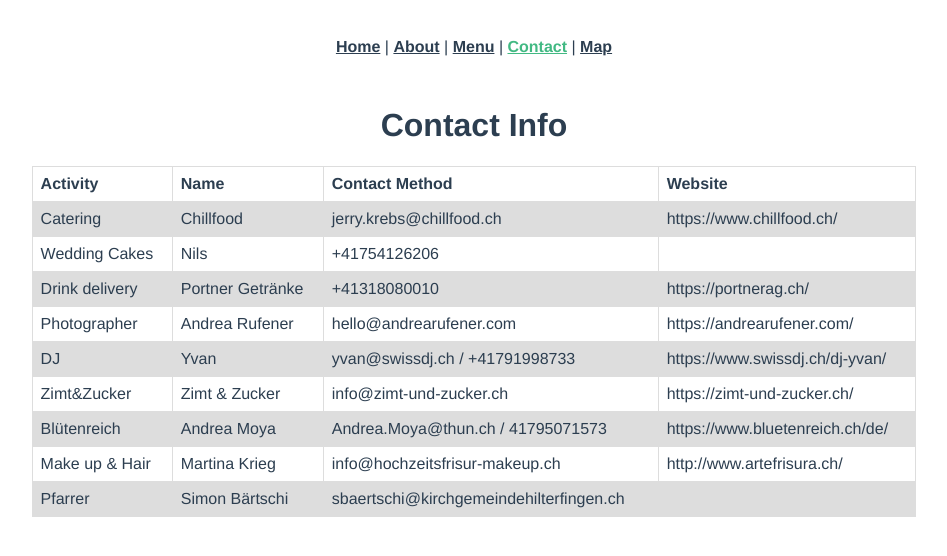
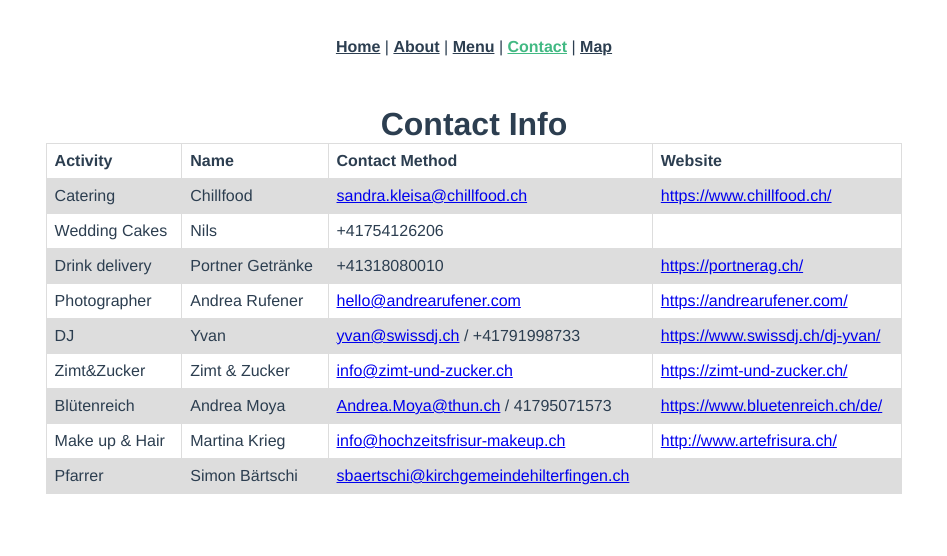
Before and after one commit to MasindeOdera/wedding-plan, a Vue app: page /contact in a window 1280 px wide. Shown: the top 556 px of the page, without its empty margins (166-1113 px from the left). Built offline with nearby package versions, Linux system fonts and the light colour scheme.

Commit message:
Updated Contact page

```diff
--- a/src/views/ContactView.vue
+++ b/src/views/ContactView.vue
@@ -11,8 +11,8 @@
         <tr>
             <td>Catering</td>
             <td>Chillfood</td>
-            <td>jerry.krebs@chillfood.ch</td>
-            <td>https://www.chillfood.ch/</td>
+            <td><a href="sandra.kleisa@chillfood.ch">sandra.kleisa@chillfood.ch</a></td>
+            <td><a href="https://www.chillfood.ch/">https://www.chillfood.ch/</a></td>
         </tr>
         <tr>
             <td>Wedding Cakes</td>
@@ -24,42 +24,42 @@
             <td>Drink delivery</td>
             <td>Portner Getränke</td>
             <td>+41318080010</td>
-            <td>https://portnerag.ch/</td>
+            <td><a href="https://portnerag.ch/">https://portnerag.ch/</a></td>
         </tr>
         <tr>
             <td>Photographer</td>
             <td>Andrea Rufener</td>
-            <td>hello@andrearufener.com </td>
-            <td>https://andrearufener.com/</td>
+            <td><a href="hello@andrearufener.com">hello@andrearufener.com</a></td>
+            <td><a href="https://andrearufener.com/">https://andrearufener.com/</a></td>
         </tr>
         <tr>
             <td>DJ</td>
             <td>Yvan</td>
-            <td>yvan@swissdj.ch / +41791998733</td>
-            <td>https://www.swissdj.ch/dj-yvan/</td>
+            <td><a href="yvan@swissdj.ch">yvan@swissdj.ch</a> / +41791998733</td>
+            <td><a href="https://www.swissdj.ch/dj-yvan/">https://www.swissdj.ch/dj-yvan/</a></td>
         </tr>
         <tr>
             <td>Zimt&Zucker</td>
             <td>Zimt & Zucker</td>
-            <td>info@zimt-und-zucker.ch</td>
-            <td>https://zimt-und-zucker.ch/</td>
+            <td><a href="info@zimt-und-zucker.ch">info@zimt-und-zucker.ch</a></td>
+            <td><a href="https://zimt-und-zucker.ch/">https://zimt-und-zucker.ch/</a></td>
         </tr>
         <tr>
             <td>Blütenreich</td>
             <td>Andrea Moya</td>
-            <td>Andrea.Moya@thun.ch / 41795071573</td>
-            <td>https://www.bluetenreich.ch/de/</td>
+            <td><a href="Andrea.Moya@thun.ch">Andrea.Moya@thun.ch</a> / 41795071573</td>
+            <td><a href="https://www.bluetenreich.ch/de/">https://www.bluetenreich.ch/de/</a></td>
         </tr>
         <tr>
             <td>Make up & Hair</td>
             <td>Martina Krieg</td>
-            <td>info@hochzeitsfrisur-makeup.ch</td>
-            <td>http://www.artefrisura.ch/</td>
+            <td><a href="info@hochzeitsfrisur-makeup.ch">info@hochzeitsfrisur-makeup.ch</a></td>
+            <td><a href="http://www.artefrisura.ch/">http://www.artefrisura.ch/</a></td>
         </tr>
         <tr>
             <td>Pfarrer</td>
             <td>Simon Bärtschi</td>
-            <td>sbaertschi@kirchgemeindehilterfingen.ch</td>
+            <td><a href="sbaertschi@kirchgemeindehilterfingen.ch">sbaertschi@kirchgemeindehilterfingen.ch</a></td>
             <td></td>
         </tr>
   </table>
@@ -68,6 +68,12 @@
 
 <style lang="scss" scoped>
 .contact {
+    overflow-x: auto;
+    padding: 20px;
+    h1 {
+        display: block;
+        margin: 0 auto;
+    }
     table {
         border-collapse: collapse;
         width: 70%;
@@ -75,6 +81,10 @@
 
         tr:nth-child(even) {
             background-color: #dddddd;
+        }
+
+        th {
+            cursor: default;
         }
 
         td, th {
```
